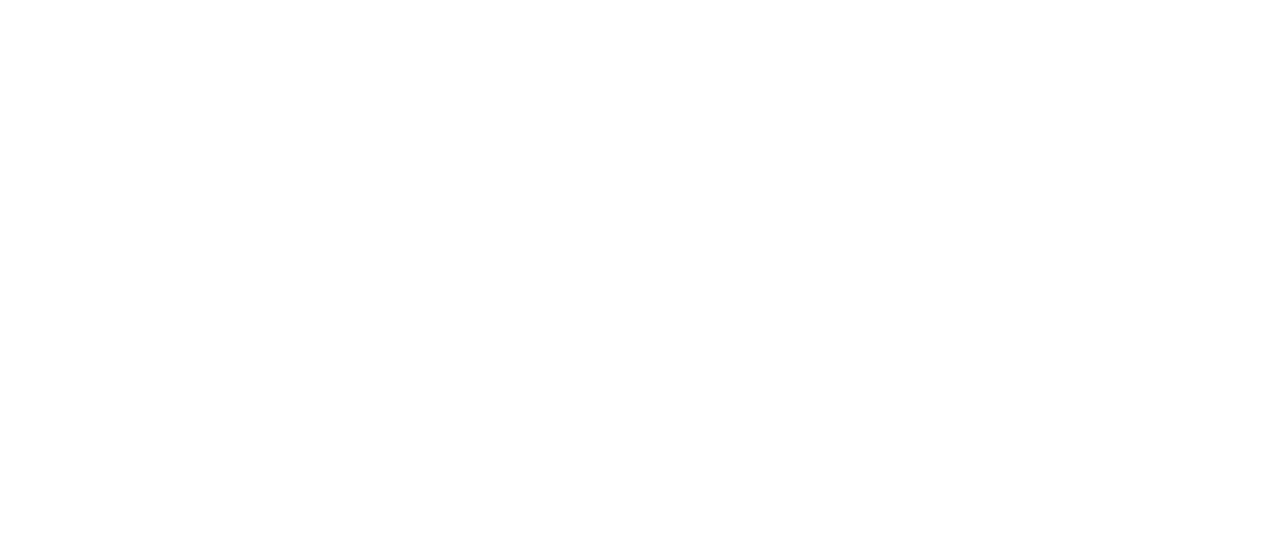
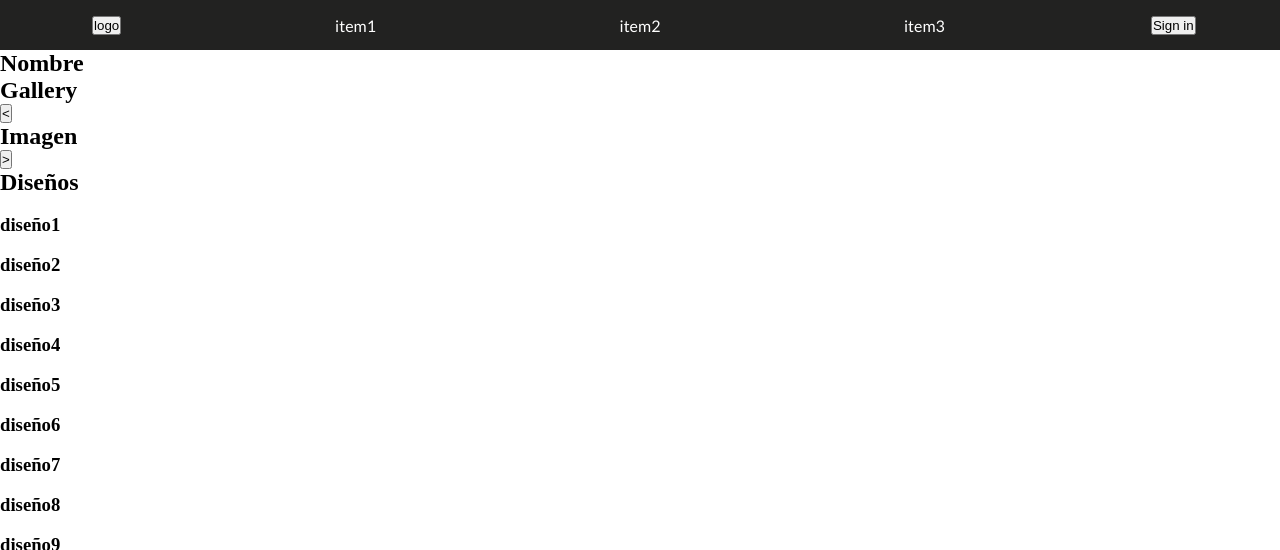
Before and after one commit to JULIOCANCHALA/hb-first-page, a website: page public/index.html in a window 1280 px wide. Shown: the top 550 px of the page. Drawn offline with nearby package versions, Linux system fonts and the light colour scheme; files that its build step writes are made by us from their sources.

Commit message:
Uploading scss files, ready de header on index

```diff
--- a/public/index.html
+++ b/public/index.html
@@ -4,9 +4,97 @@
     <meta charset="UTF-8">
     <meta name="viewport" content="width=device-width, initial-scale=1.0">
     <meta http-equiv="X-UA-Compatible" content="ie=edge">
-    <title>Document</title>
+    <link rel="stylesheet" href="style.css">
+    <link href="https://fonts.googleapis.com/css?family=Lato" rel="stylesheet">
+    <title>hb-first-page</title>
 </head>
 <body>
+    <div class="container">
+        <header class="header">
+            <div class="header__item">
+                <button>logo</button>
+            </div>
+            <div class="header__item">
+                <nav class="header__nav">
+                    <ul class="header__nav__ul">
+                        <li class="header_nav_conteiner__item"><a href="#item1">item1</a></li>
+                        <li class="header_nav_conteiner__item"><a href="#item2">item2</a></li>
+                        <li class="header_nav_conteiner__item"><a href="#item3">item3</a></li>
+                    </ul>
+                </nav>
+            </div>
+            <div class="header__item">
+                <Button>Sign in</Button>
+            </div>
+        </header>
 
+        <main>
+            <article>
+                <h1>Nombre</h1>
+            </article>
+            <article>
+                <div>
+                    <h1>Gallery</h1>
+                </div>
+                <div>
+                    <button><</button>
+                    <h1>Imagen</h1>
+                    <button>></button>
+                </div>
+            </article>
+            <article>
+                <h1>Diseños</h1>
+
+                <section>
+                    <div>
+                        <img src="" alt="">
+                        <h1>diseño1</h1>
+                    </div>
+                    <div>
+                        <img src="" alt="">
+                        <h1>diseño2</h1>
+                    </div>
+                    <div>
+                        <img src="" alt="">
+                        <h1>diseño3</h1>
+                    </div>
+                </section>
+
+                <section>
+                    <div>
+                        <img src="" alt="">
+                        <h1>diseño4</h1>
+                    </div>
+                    <div>
+                        <img src="" alt="">
+                        <h1>diseño5</h1>
+                    </div>
+                    <div>
+                        <img src="" alt="">
+                        <h1>diseño6</h1>
+                    </div>
+                </section>
+
+                <section>
+                <div>
+                    <img src="" alt="">
+                        <h1>diseño7</h1>
+                    </div>
+                    <div>
+                        <img src="" alt="">
+                        <h1>diseño8</h1>
+                    </div>
+                    <div>
+                        <img src="" alt="">
+                        <h1>diseño9</h1>
+                    </div>
+                </section>
+
+            </article>
+        </main>
+        <footer class="footer">
+            <h1>pie de pagina</h1>
+        </footer>
+    </div>
 </body>
 </html>
--- /dev/null
+++ b/src/styles/_base.scss
@@ -0,0 +1,13 @@
+.container {
+  font: 0;
+  width: 100%;
+}
+
+li a{
+  text-decoration: none;
+  color: $color_header;
+}
+
+ul{
+  list-style-type: none;
+}
--- /dev/null
+++ b/src/styles/_reset.scss
@@ -0,0 +1,4 @@
+*{
+    margin: 0;
+    padding: 0;
+}
--- /dev/null
+++ b/src/styles/_variables.scss
@@ -0,0 +1,7 @@
+$background-color_header:  #222221;
+$color_header:  #fff;
+$color_footer:  #d8d8a8;
+$height_header: 50px;
+
+//fonts
+$lato: 'Lato', sans-serif;
--- /dev/null
+++ b/src/styles/components/_footer.scss
@@ -0,0 +1,4 @@
+.footer{
+    display: flex;
+    background-color: $color_footer;
+}
--- /dev/null
+++ b/src/styles/components/_header.scss
@@ -0,0 +1,44 @@
+.header{
+    background-color: $background-color_header;
+    height: $height_header;
+    width: 100%;
+    display: flex;
+    font-family: $lato;
+}
+
+.header__item{
+    height: $height_header;
+    display: flex;
+    justify-content: center;
+    align-items: center;
+}
+
+.header__item:nth-child(1){
+    width: 20%;
+}
+
+.header__item:nth-child(2){
+    width: 80%;
+}
+
+.header__item:nth-child(3){
+    width: 20%;
+}
+
+.header_nav_conteiner__item{
+    width: 100%;
+    text-align: center;
+    height: $height_header;
+    display: flex;
+    justify-content: center;
+    align-items: center;
+}
+
+.header__nav{
+    width: 100%
+}
+
+.header__nav__ul{
+    display: flex;
+    width: 100%
+}
--- /dev/null
+++ b/src/styles/index.scss
@@ -0,0 +1,8 @@
+// General
+@import 'variables';
+@import 'reset';
+@import 'base';
+
+// Components
+@import 'components/header';
+@import 'components/footer';
```
